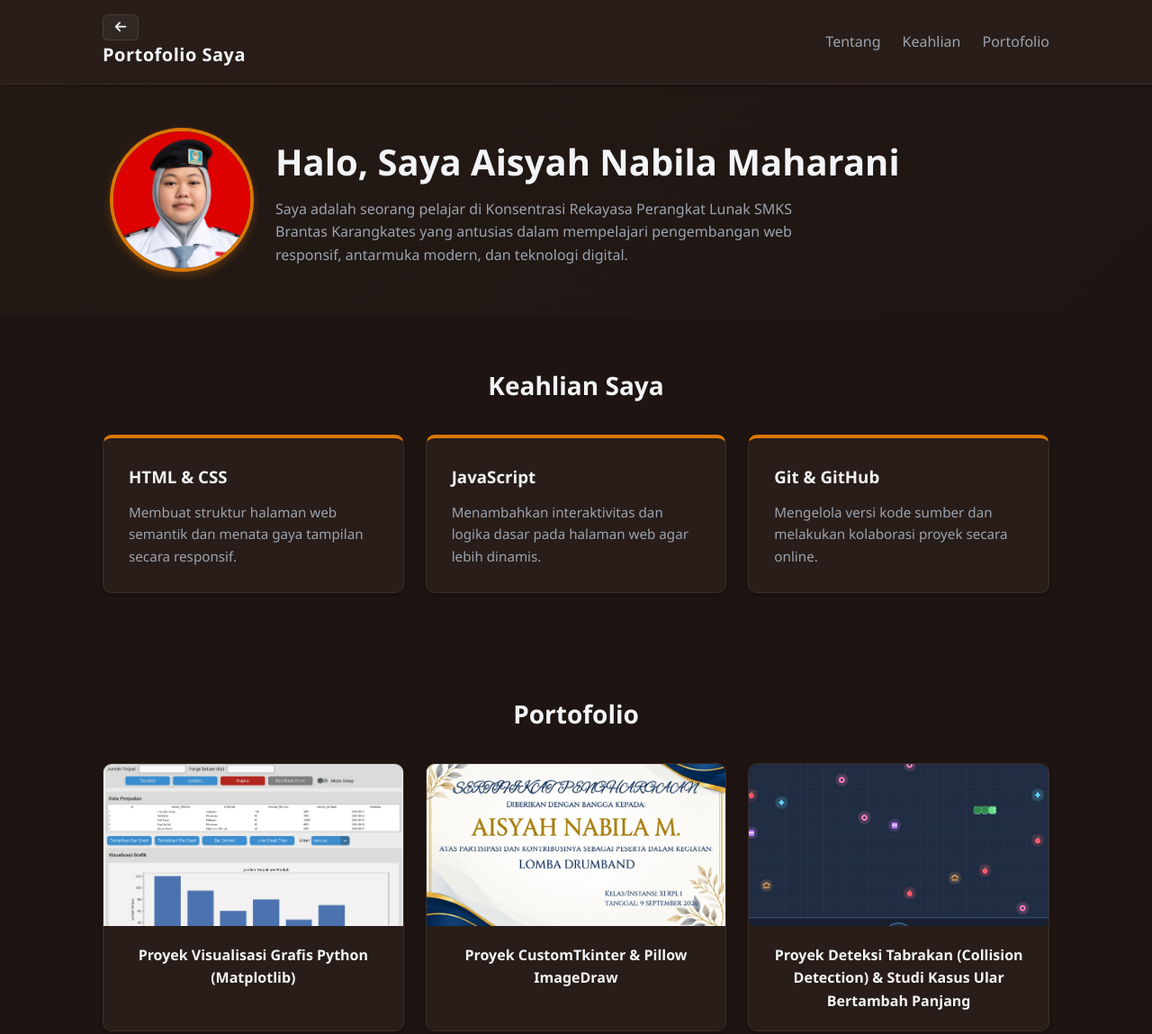
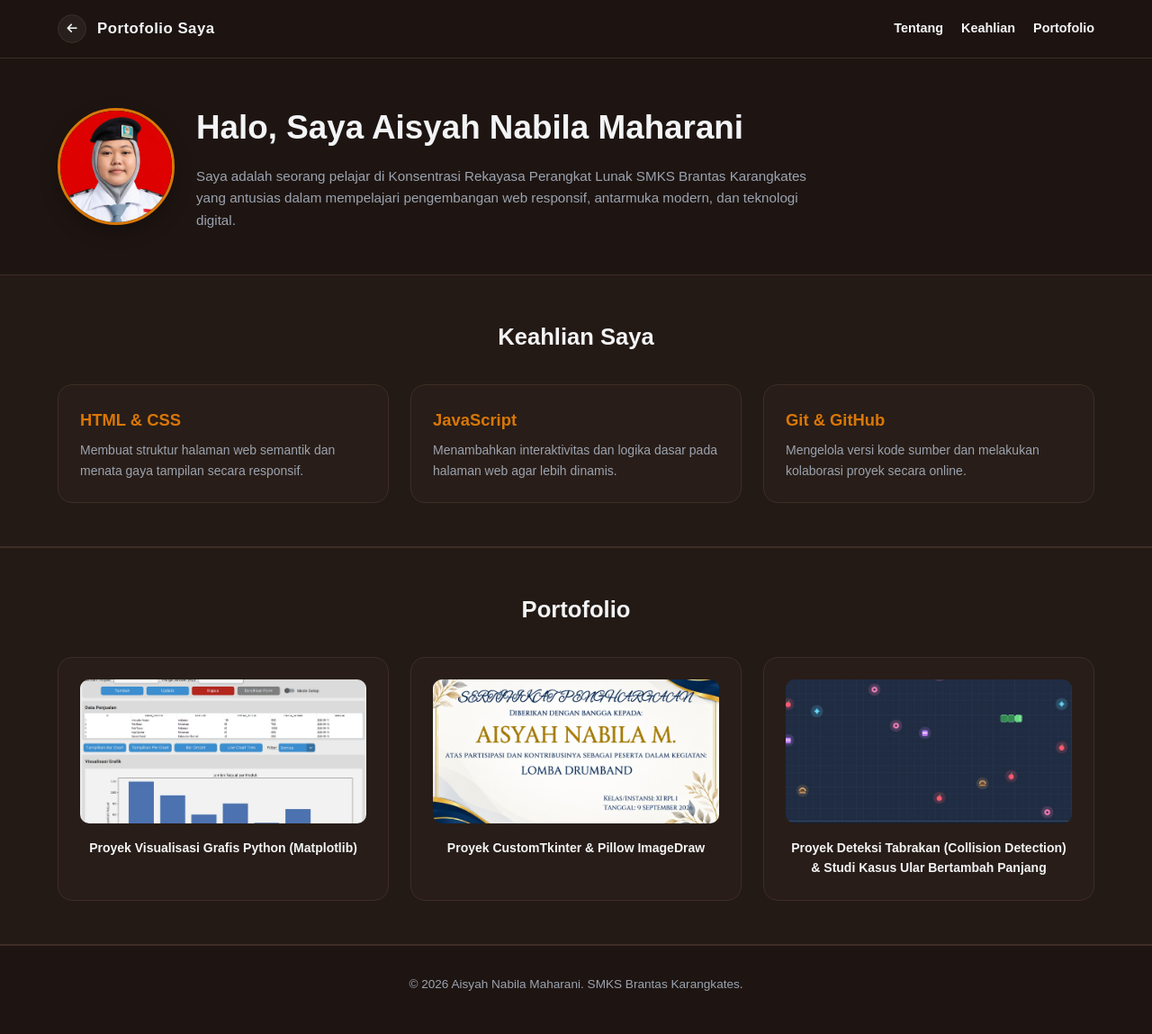
Before and after one commit to auliaputrianditaxirpl1-dev/aisyah-nabila, a plain HTML site: page index.html in a window 1280 px wide. Shown: the top 1149 px of the page at 90% size. Drawn offline with Linux system fonts and the light colour scheme.

Commit message:
Update style.css

```diff
--- a/css/style.css
+++ b/css/style.css
@@ -1,24 +1,12 @@
-/* 1. RESET DAN DASAR (Mobile-First) */
+/* ==========================================================================
+   1. RESET DAN VARIABEL DASAR
+   ========================================================================== */
 * {
   box-sizing: border-box;
   margin: 0;
   padding: 0;
 }
 
-body {
-    font-family: 'Segoe UI', Tahoma, Geneva, Verdana, sans-serif;
-    line-height: 1.6;
-    background-color: var(--bg-main);
-    color: var(--text-main);
-}
-
-img {
-    max-width: 100%;
-    height: auto;
-    display: block;
-}
-
-/* 2. VARIABEL WARNA (Tema Cokelat Elegan & Amber) */
 :root {
   --bg-main: #1e1512;        /* Cokelat gelap utama */
   --bg-card: #281d18;        /* Cokelat kartu */
@@ -30,64 +18,101 @@ img {
   --border-color: #3e2d26;   /* Garis batas */
 }
 
-/* Wadah Utama */
-.container {
-    width: 100%;
-    max-width: 1100px;
-    padding: 0 1.5rem;
-    margin: 0 auto;
+body {
+  font-family: 'Plus Jakarta Sans', sans-serif, system-ui, -apple-system, sans-serif;
+  background-color: var(--bg-main);
+  color: var(--text-main);
+  line-height: 1.6;
 }
 
-/* 3. HEADER & NAVIGASI (Flexbox) */
+img {
+  max-width: 100%;
+  height: auto;
+  display: block;
+}
+
+a {
+  text-decoration: none;
+  color: inherit;
+  transition: all 0.3s ease;
+}
+
+.container {
+  max-width: 1200px;
+  margin: 0 auto;
+  padding: 0 1.5rem;
+}
+
+/* ==========================================================================
+   2. HEADER & NAVIGASI (DENGAN TOMBOL KEMBALI DI KIRI)
+   ========================================================================== */
 .site-header {
-    background-color: var(--bg-card);
-    color: var(--text-main);
-    padding: 1rem 0;
   position: sticky;
   top: 0;
-    z-index: 1000;
-    box-shadow: 0 2px 4px rgba(0, 0, 0, 0.3);
+  z-index: 100;
+  background-color: rgba(30, 21, 18, 0.95);
+  backdrop-filter: blur(8px);
   border-bottom: 1px solid var(--border-color);
+  padding: 1rem 0;
 }
 
 .header-container {
   display: flex;
-    flex-direction: column;
+  justify-content: space-between;
+  align-items: center;
+}
+
+/* Pembungkus sisi kiri: Tombol Kembali & Logo */
+.header-left {
+  display: flex;
   align-items: center;
   gap: 0.75rem;
 }
 
-.logo {
-    font-size: 1.25rem;
-    font-weight: bold;
-    letter-spacing: 0.5px;
+/* Tombol Kembali (Kecil, Berbentuk Lingkaran Elegan) */
+.back-btn {
+  display: flex;
+  align-items: center;
+  justify-content: center;
+  width: 32px;
+  height: 32px;
+  border-radius: 50%;
+  background-color: rgba(255, 255, 255, 0.05);
+  border: 1px solid var(--border-color);
   color: var(--text-main);
+  font-size: 0.8rem;
+  flex-shrink: 0;
+  transition: all 0.3s ease;
 }
 
-.site-header nav {
-    display: flex;
-    flex-direction: column;
-    align-items: center;
-    gap: 0.5rem;
+.back-btn:hover {
+  background-color: rgba(217, 119, 6, 0.2);
+  border-color: var(--accent);
+  color: var(--accent);
 }
 
-.site-header nav a {
-    color: var(--text-muted);
-    text-decoration: none;
-    font-weight: 500;
-    transition: color 0.2s;
+.logo {
+  font-weight: 800;
+  font-size: 1.05rem;
+  letter-spacing: 0.5px;
 }
 
-.site-header nav a:hover {
-    color: var(--accent);
-    text-decoration: underline;
+nav {
+  display: flex;
+  gap: 1rem;
+  font-size: 0.85rem;
+  font-weight: 600;
 }
 
-/* 4. BAGIAN HERO / TENTANG (Flexbox) */
+nav a:hover {
+  color: var(--accent);
+}
+
+/* ==========================================================================
+   3. HERO / TENTANG SECTION
+   ========================================================================== */
 .hero {
   padding: 3rem 0;
-    background: linear-gradient(135deg, var(--bg-light) 0%, var(--bg-main) 100%);
-    text-align: center;
 }
 
 .hero-container {
@@ -95,170 +120,130 @@ img {
   flex-direction: column;
   align-items: center;
   gap: 1.5rem;
+  text-align: center;
 }
 
 .hero img {
-    width: 160px;
-    height: 160px;
+  width: 130px;
+  height: 130px;
   border-radius: 50%;
   object-fit: cover;
-    border: 4px solid var(--accent);
-    box-shadow: 0 4px 10px rgba(217, 119, 6, 0.3);
+  border: 3px solid var(--accent);
+  box-shadow: 0 8px 20px rgba(0, 0, 0, 0.3);
 }
 
 .hero-text h1 {
-    font-size: 2rem;
-    color: var(--text-main);
-    margin-bottom: 0.5rem;
+  font-size: clamp(1.6rem, 4vw, 2.3rem);
+  font-weight: 800;
+  margin-bottom: 0.75rem;
 }
 
 .hero-text p {
   color: var(--text-muted);
-    max-width: 600px;
+  max-width: 700px;
+  margin: 0 auto;
+  font-size: 0.95rem;
 }
 
-/* 5. BAGIAN KEAHLIAN & PORTFOLIO (CSS Grid) */
+/* ==========================================================================
+   4. KEAHLIAN & PORTOSES (GRID SECTIONS)
+   ========================================================================== */
 .skills, .gallery {
-    padding: 3.5rem 0;
+  padding: 3rem 0;
+  background-color: var(--bg-light);
+  border-top: 1px solid var(--border-color);
+  border-bottom: 1px solid var(--border-color);
 }
 
 .skills h2, .gallery h2 {
+  text-align: center;
+  font-size: 1.6rem;
+  font-weight: 800;
   margin-bottom: 2rem;
-    text-align: center;
-    color: var(--text-main);
-    font-size: 1.75rem;
 }
 
-/* Grid 1 Kolom untuk Mobile */
-.skills .grid-container,
-.gallery .grid-container {
+.grid-container {
   display: grid;
   grid-template-columns: 1fr;
   gap: 1.5rem;
 }
 
-/* Kartu Keahlian */
-.card {
-    background: var(--bg-card);
-    padding: 1.75rem;
-    border-radius: 10px;
-    box-shadow: 0 4px 6px -1px rgba(0, 0, 0, 0.2), 0 2px 4px -1px rgba(0, 0, 0, 0.1);
+.card, figure {
+  background-color: var(--bg-card);
   border: 1px solid var(--border-color);
-    border-top: 4px solid var(--accent);
-    transition: transform 0.2s;
+  border-radius: 16px;
+  padding: 1.5rem;
+  transition: transform 0.3s ease, border-color 0.3s ease;
 }
 
-.card:hover {
+.card:hover, figure:hover {
   transform: translateY(-5px);
+  border-color: var(--accent);
 }
 
 .card h3 {
-    color: var(--text-main);
-    margin-bottom: 0.75rem;
+  font-size: 1.15rem;
+  font-weight: 700;
+  margin-bottom: 0.5rem;
+  color: var(--accent);
 }
 
 .card p {
   color: var(--text-muted);
-    font-size: 0.95rem;
+  font-size: 0.875rem;
 }
 
-/* Kartu Galeri / Portofolio */
-.gallery figure {
-    background: var(--bg-card);
+/* ==========================================================================
+   5. GALERI / PROYEK
+   ========================================================================== */
+figure img {
+  width: 100%;
+  height: 160px;
+  object-fit: cover;
   border-radius: 10px;
-    overflow: hidden;
-    box-shadow: 0 4px 6px -1px rgba(0, 0, 0, 0.2), 0 2px 4px -1px rgba(0, 0, 0, 0.1);
-    border: 1px solid var(--border-color);
-    transition: transform 0.2s;
+  margin-bottom: 1rem;
 }
 
-.gallery figure:hover {
-    transform: translateY(-5px);
+figcaption {
+  font-size: 0.875rem;
+  color: var(--text-main);
+  font-weight: 600;
+  text-align: center;
 }
 
-.gallery img {
-    width: 100%;
-    height: 180px;
-    object-fit: cover;
-}
-
-.gallery figcaption {
-    padding: 1.25rem;
+/* ==========================================================================
+   6. FOOTER
+   ========================================================================== */
+.site-footer {
   text-align: center;
-    font-weight: 600;
-    color: var(--text-main);
-}
-
-/* 6. FOOTER */
-.site-footer {
-    background-color: var(--bg-card);
+  padding: 2rem 0;
   color: var(--text-muted);
-    text-align: center;
-    padding: 1.5rem 0;
-    margin-top: 3rem;
-    font-size: 0.9rem;
+  font-size: 0.85rem;
   border-top: 1px solid var(--border-color);
 }
 
-
-/* --- 7. MEDIA QUERY (Responsif) --- */
-
-/* Tablet (min-width: 768px) */
-@media (min-width: 768px) {
-    .header-container {
-        flex-direction: row;
-        justify-content: space-between;
+/* ==========================================================================
+   7. RESPONSIVE MEDIA QUERIES (TABLET & DESKTOP)
+   ========================================================================== */
+@media (min-width: 640px) {
+  .grid-container {
+    grid-template-columns: repeat(2, 1fr);
   }
-
-    .site-header nav {
-        flex-direction: row;
-        gap: 1.5rem;
-    }
-
   .hero-container {
     flex-direction: row;
     text-align: left;
-        padding: 0 2rem;
   }
-
-    .hero-text h1 {
-        font-size: 2.5rem;
+  .hero-text p {
+    margin: 0;
   }
-
-    /* Grid Berubah Menjadi 2 Kolom */
-    .skills .grid-container,
-    .gallery .grid-container {
-        grid-template-columns: repeat(2, 1fr);
+  nav {
+    gap: 1.25rem;
+    font-size: 0.9rem;
   }
 }
 
-/* Desktop (min-width: 1024px) */
 @media (min-width: 1024px) {
-    /* Grid Berubah Menjadi 3 Kolom */
-    .skills .grid-container,
-    .gallery .grid-container {
+  .grid-container {
     grid-template-columns: repeat(3, 1fr);
   }
 }
-
-/* Gaya Tombol Kembali di Header */
-.back-btn {
-  display: inline-flex;
-  align-items: center;
-  gap: 0.4rem;
-  color: inherit;
-  text-decoration: none;
-  font-weight: 600;
-  font-size: 0.9rem;
-  padding: 0.4rem 0.8rem;
-  border-radius: 6px;
-  background-color: rgba(255, 255, 255, 0.05);
-  border: 1px solid rgba(255, 255, 255, 0.1);
-  transition: all 0.3s ease;
-}
-
-.back-btn:hover {
-  background-color: rgba(255, 255, 255, 0.12);
-  color: #d97706; /* Sesuaikan dengan warna aksen jika ada */
-  border-color: #d97706;
-}
```
Lines whose indentation alone changed are shown as unchanged.
